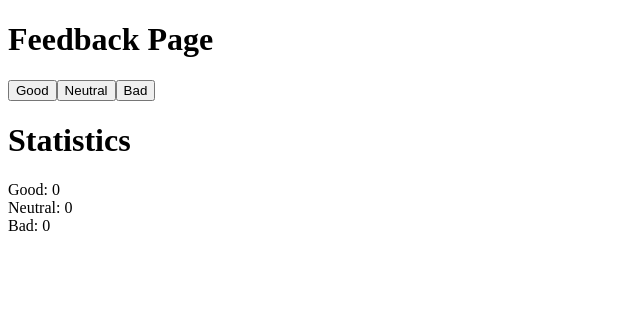
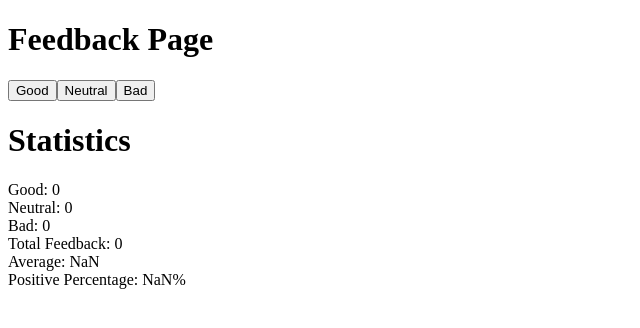
Before and after one commit to TheS1lentArr0w/full_stack_open, a React (Create React App) app in the folder part1/unicafe/: page / in a window 1280 px wide. Shown: the top 328 px of the page, without its empty margins (0-640 px from the left). Built offline with nearby package versions, Linux system fonts and the light colour scheme.

Commit message:
Exercise 1.7

```diff
--- a/part1/unicafe/src/App.js
+++ b/part1/unicafe/src/App.js
@@ -38,12 +38,20 @@ const Button = (props) => (
 )
 
 const Display_Results = (props) => {
+  const total = props.good + props.neutral + props.bad
+  const sum = props.good - props.bad
+  const avg = sum / total
+  const pos_percent = 100 * props.good / total
+
   return (
     <>
       <h1>Statistics</h1>
       <div>Good: {props.good}</div>
       <div>Neutral: {props.neutral}</div>
       <div>Bad: {props.bad}</div>
+      <div>Total Feedback: {total}</div>
+      <div>Average: {avg}</div>
+      <div>Positive Percentage: {pos_percent}%</div>
     </>
   )
 }
```
